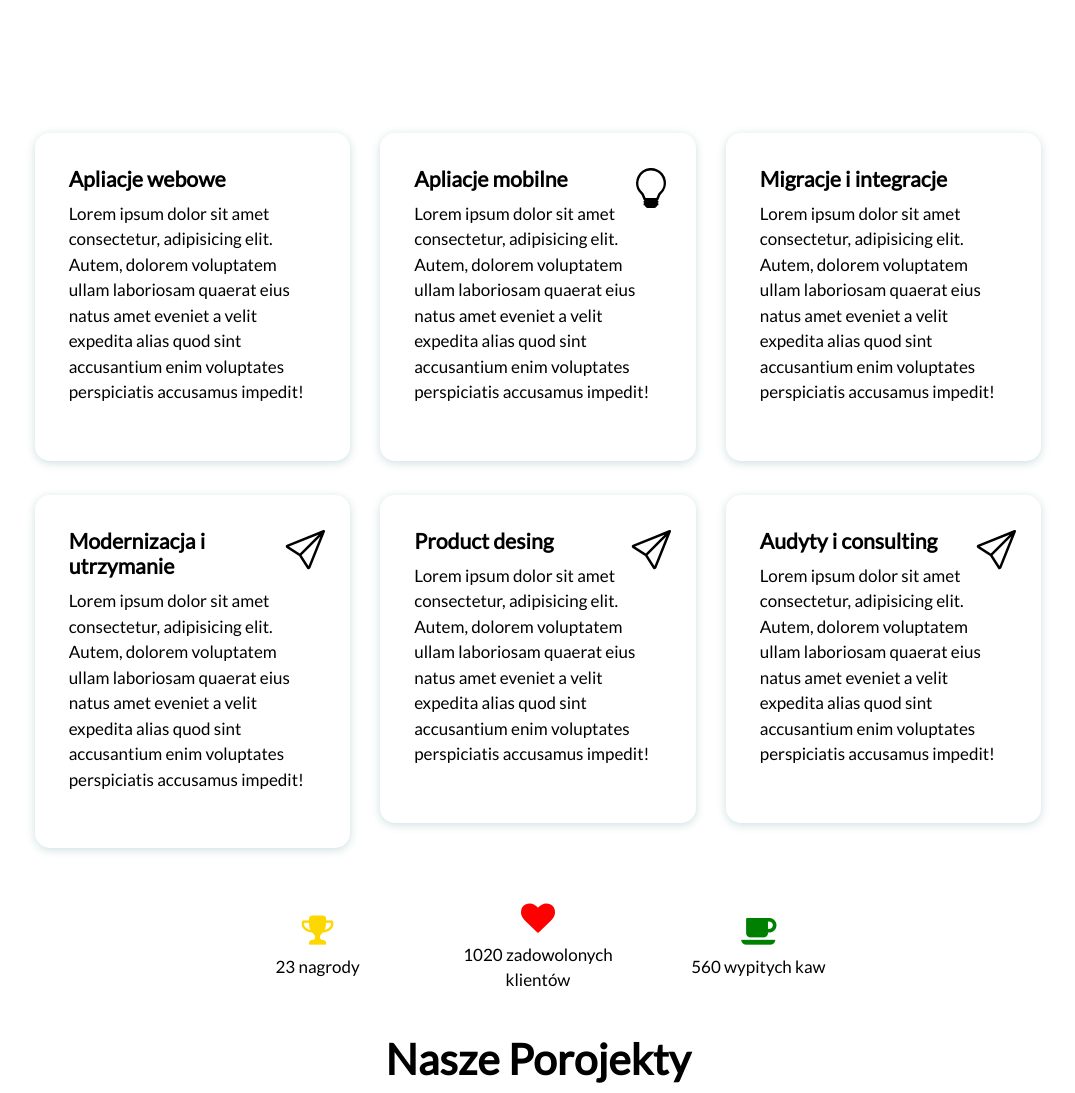
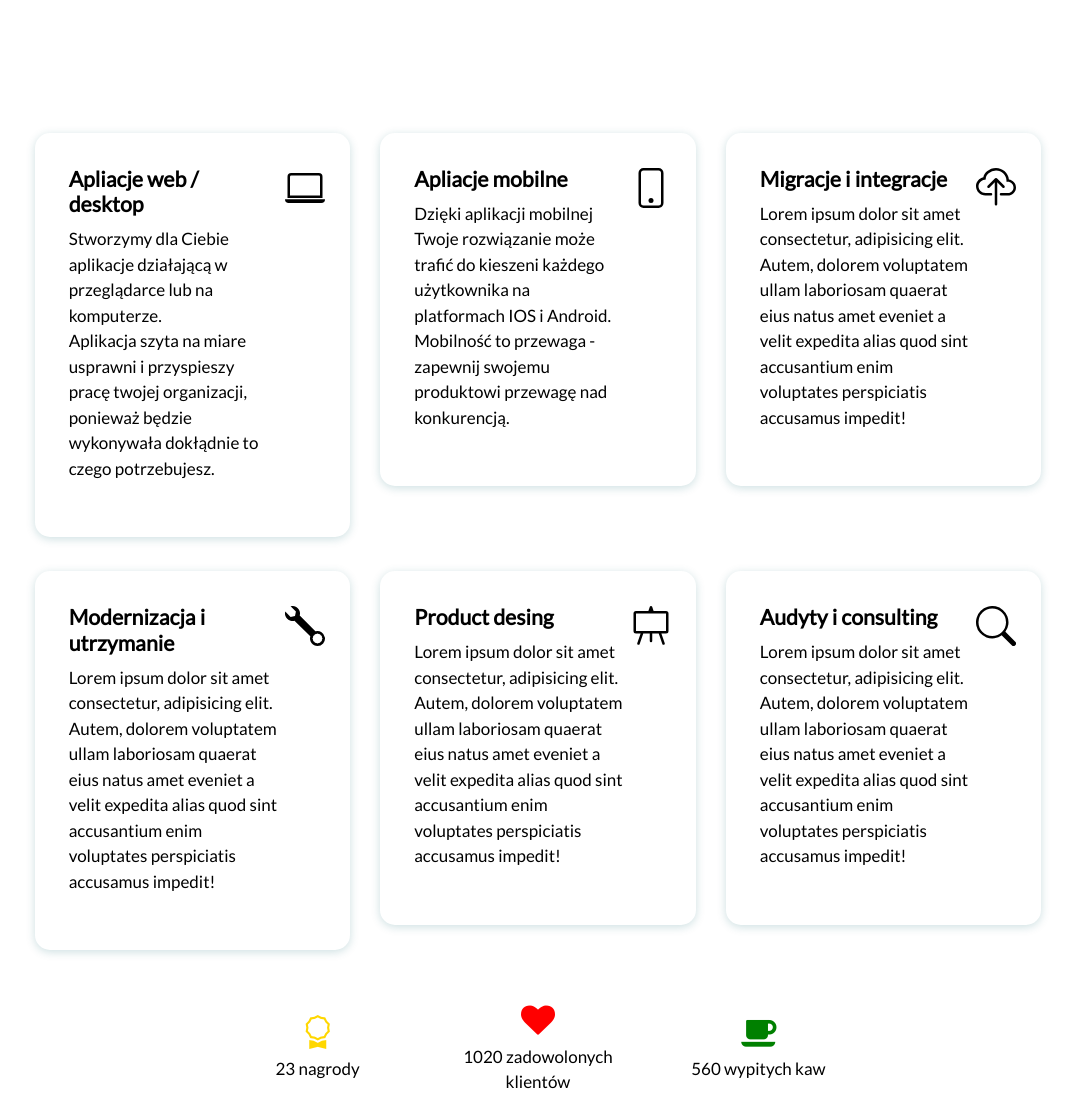
Before and after one commit to Mass-rj05/CleverTemplate, a plain HTML site: page index.html in a window 1280 px wide. Shown: the part 1024-2117 px from the top of the page, without its empty margins (102-1177 px from the left). Drawn offline with nearby package versions, Linux system fonts and the light colour scheme; a web font is replaced by a local one.

Commit message:
adding icons and first content to offer section

```diff
--- a/index.html
+++ b/index.html
@@ -31,6 +31,8 @@
     />
 
     <link rel="stylesheet" href="style/style.css" />
+
+    <script src="https://kit.fontawesome.com/5b606c9f91.js" crossorigin="anonymous"></script>
 
     <link
       href="https://fonts.googleapis.com/css?family=Open+Sans:400,700&amp;subset=latin-ext"
@@ -134,37 +136,40 @@
 
               <div class="ss col-12 col-lg-6 col-xl-4 pb-4 ">
                 <div class="box">
-                  <h5><b>Apliacje webowe</b></h5>
+                  <h5><b>Apliacje web / desktop</b></h5>
                   <p>
-                    Lorem ipsum dolor sit amet consectetur, adipisicing elit.
-                    Autem, dolorem voluptatem ullam laboriosam quaerat eius
-                    natus amet eveniet a velit expedita alias quod sint
-                    accusantium enim voluptates perspiciatis accusamus impedit!
+                    Stworzymy dla Ciebie aplikacje działającą w przeglądarce lub na komputerze.<br> Aplikacja szyta na miare usprawni i przyspieszy pracę twojej organizacji, ponieważ będzie wykonywała dokłądnie to czego potrzebujesz.
                   </p>
-
+                  <div class="box-icon">
+                    <svg
+                    xmlns="http://www.w3.org/2000/svg"
+                    width="16"
+                    height="16"
+                    fill="currentColor"
+                    class="bi bi-laptop"
+                    viewBox="0 0 16 16">
+                    <path d="M13.5 3a.5.5 0 0 1 .5.5V11H2V3.5a.5.5 0 0 1 .5-.5h11zm-11-1A1.5 1.5 0 0 0 1 3.5V12h14V3.5A1.5 1.5 0 0 0 13.5 2h-11zM0 12.5h16a1.5 1.5 0 0 1-1.5 1.5h-13A1.5 1.5 0 0 1 0 12.5z"/>
+                    </svg>
+                  </div>
                 </div>
               </div>
               <div class="ss col-12 col-lg-6 col-xl-4 pb-4">
                 <div class="box">
                   <h5><b>Apliacje mobilne</b></h5>
                   <p>
-                    Lorem ipsum dolor sit amet consectetur, adipisicing elit.
-                    Autem, dolorem voluptatem ullam laboriosam quaerat eius
-                    natus amet eveniet a velit expedita alias quod sint
-                    accusantium enim voluptates perspiciatis accusamus impedit!
+                    Dzięki aplikacji mobilnej Twoje rozwiązanie może trafić do kieszeni każdego użytkownika na platformach IOS i Android. <br>
+                    Mobilność to przewaga - zapewnij swojemu produktowi przewagę nad konkurencją.
                   </p>
                   <div class="box-icon">
                     <svg
-                      xmlns="http://www.w3.org/2000/svg"
-                      width="16"
-                      height="16"
-                      fill="currentColor"
-                      class="bi bi-lightbulb"
-                      viewBox="0 0 16 16"
-                    >
-                      <path
-                        d="M2 6a6 6 0 1 1 10.174 4.31c-.203.196-.359.4-.453.619l-.762 1.769A.5.5 0 0 1 10.5 13a.5.5 0 0 1 0 1 .5.5 0 0 1 0 1l-.224.447a1 1 0 0 1-.894.553H6.618a1 1 0 0 1-.894-.553L5.5 15a.5.5 0 0 1 0-1 .5.5 0 0 1 0-1 .5.5 0 0 1-.46-.302l-.761-1.77a1.964 1.964 0 0 0-.453-.618A5.984 5.984 0 0 1 2 6zm6-5a5 5 0 0 0-3.479 8.592c.263.254.514.564.676.941L5.83 12h4.342l.632-1.467c.162-.377.413-.687.676-.941A5 5 0 0 0 8 1z"
-                      />
+                    xmlns="http://www.w3.org/2000/svg"
+                    width="16"
+                    height="16"
+                    fill="currentColor"
+                    class="bi bi-phone"
+                    viewBox="0 0 16 16">
+                    <path d="M11 1a1 1 0 0 1 1 1v12a1 1 0 0 1-1 1H5a1 1 0 0 1-1-1V2a1 1 0 0 1 1-1h6zM5 0a2 2 0 0 0-2 2v12a2 2 0 0 0 2 2h6a2 2 0 0 0 2-2V2a2 2 0 0 0-2-2H5z"/>
+                    <path d="M8 14a1 1 0 1 0 0-2 1 1 0 0 0 0 2z"/>
                     </svg>
                   </div>
                 </div>
@@ -181,7 +186,15 @@
                     accusantium enim voluptates perspiciatis accusamus impedit!
                   </p>
                   <div class="box-icon">
-
+                      <svg xmlns="http://www.w3.org/2000/svg"
+                      width="16"
+                      height="16"
+                      fill="currentColor"
+                      class="bi bi-cloud-upload"
+                      viewBox="0 0 16 16">
+                      <path fill-rule="evenodd" d="M4.406 1.342A5.53 5.53 0 0 1 8 0c2.69 0 4.923 2 5.166 4.579C14.758 4.804 16 6.137 16 7.773 16 9.569 14.502 11 12.687 11H10a.5.5 0 0 1 0-1h2.688C13.979 10 15 8.988 15 7.773c0-1.216-1.02-2.228-2.313-2.228h-.5v-.5C12.188 2.825 10.328 1 8 1a4.53 4.53 0 0 0-2.941 1.1c-.757.652-1.153 1.438-1.153 2.055v.448l-.445.049C2.064 4.805 1 5.952 1 7.318 1 8.785 2.23 10 3.781 10H6a.5.5 0 0 1 0 1H3.781C1.708 11 0 9.366 0 7.318c0-1.763 1.266-3.223 2.942-3.593.143-.863.698-1.723 1.464-2.383z"/>
+                      <path fill-rule="evenodd" d="M7.646 4.146a.5.5 0 0 1 .708 0l3 3a.5.5 0 0 1-.708.708L8.5 5.707V14.5a.5.5 0 0 1-1 0V5.707L5.354 7.854a.5.5 0 1 1-.708-.708l3-3z"/>
+                    </svg>
                   </div>
                 </div>
               </div>
@@ -200,12 +213,9 @@
                       width="16"
                       height="16"
                       fill="currentColor"
-                      class="bi bi-send"
-                      viewBox="0 0 16 16"
-                    >
-                      <path
-                        d="M15.854.146a.5.5 0 0 1 .11.54l-5.819 14.547a.75.75 0 0 1-1.329.124l-3.178-4.995L.643 7.184a.75.75 0 0 1 .124-1.33L15.314.037a.5.5 0 0 1 .54.11ZM6.636 10.07l2.761 4.338L14.13 2.576 6.636 10.07Zm6.787-8.201L1.591 6.602l4.339 2.76 7.494-7.493Z"
-                      />
+                      class="bi bi-wrench"
+                      viewBox="0 0 16 16">
+                      <path d="M.102 2.223A3.004 3.004 0 0 0 3.78 5.897l6.341 6.252A3.003 3.003 0 0 0 13 16a3 3 0 1 0-.851-5.878L5.897 3.781A3.004 3.004 0 0 0 2.223.1l2.141 2.142L4 4l-1.757.364L.102 2.223zm13.37 9.019.528.026.287.445.445.287.026.529L15 13l-.242.471-.026.529-.445.287-.287.445-.529.026L13 15l-.471-.242-.529-.026-.287-.445-.445-.287-.026-.529L11 13l.242-.471.026-.529.445-.287.287-.445.529-.026L13 11l.471.242z"/>
                     </svg>
                   </div>
                 </div>
@@ -225,12 +235,9 @@
                       width="16"
                       height="16"
                       fill="currentColor"
-                      class="bi bi-send"
-                      viewBox="0 0 16 16"
-                    >
-                      <path
-                        d="M15.854.146a.5.5 0 0 1 .11.54l-5.819 14.547a.75.75 0 0 1-1.329.124l-3.178-4.995L.643 7.184a.75.75 0 0 1 .124-1.33L15.314.037a.5.5 0 0 1 .54.11ZM6.636 10.07l2.761 4.338L14.13 2.576 6.636 10.07Zm6.787-8.201L1.591 6.602l4.339 2.76 7.494-7.493Z"
-                      />
+                      class="bi bi-easel"
+                      viewBox="0 0 16 16">
+                      <path d="M8 0a.5.5 0 0 1 .473.337L9.046 2H14a1 1 0 0 1 1 1v7a1 1 0 0 1-1 1h-1.85l1.323 3.837a.5.5 0 1 1-.946.326L11.092 11H8.5v3a.5.5 0 0 1-1 0v-3H4.908l-1.435 4.163a.5.5 0 1 1-.946-.326L3.85 11H2a1 1 0 0 1-1-1V3a1 1 0 0 1 1-1h4.954L7.527.337A.5.5 0 0 1 8 0zM2 3v7h12V3H2z"/>
                     </svg>
                   </div>
                 </div>
@@ -250,12 +257,9 @@
                       width="16"
                       height="16"
                       fill="currentColor"
-                      class="bi bi-send"
-                      viewBox="0 0 16 16"
-                    >
-                      <path
-                        d="M15.854.146a.5.5 0 0 1 .11.54l-5.819 14.547a.75.75 0 0 1-1.329.124l-3.178-4.995L.643 7.184a.75.75 0 0 1 .124-1.33L15.314.037a.5.5 0 0 1 .54.11ZM6.636 10.07l2.761 4.338L14.13 2.576 6.636 10.07Zm6.787-8.201L1.591 6.602l4.339 2.76 7.494-7.493Z"
-                      />
+                      class="bi bi-search"
+                      viewBox="0 0 16 16">
+                      <path d="M11.742 10.344a6.5 6.5 0 1 0-1.397 1.398h-.001c.03.04.062.078.098.115l3.85 3.85a1 1 0 0 0 1.415-1.414l-3.85-3.85a1.007 1.007 0 0 0-.115-.1zM12 6.5a5.5 5.5 0 1 1-11 0 5.5 5.5 0 0 1 11 0z"/>
                     </svg>
                   </div>
                 </div>
@@ -263,7 +267,7 @@
               <div class="row statistics my-4 col-xl-8 mx-auto">
                 <div class="achiv1 col-12 col-lg-4 py-2">
                   <div class="sign sign1">
-                    <i class="icon-award"></i>
+                    <i class="bi bi-award"></i>
                   </div>
                   <div class="signconent1">23 nagrody</div>
                 </div>
--- a/style/style.css
+++ b/style/style.css
@@ -81,8 +81,6 @@ ul {
 }
 .bg-dart.scrolled {
   box-shadow: 0px 0px 20px rgb(181, 184, 184);
-
-
 }
 nav{
   opacity: 1;
@@ -91,7 +89,6 @@ nav{
     opacity: 0;
   pointer-events: none;
   transform: translateY(-100%);
-
 }
 .nav_links.scrolled {
   color: White !important;
@@ -332,6 +329,10 @@ img {
   height: 40px;
   width: 40px;
 }
+.box-icon i {
+  height: 40px;
+  width: 40px;
+}
 .separator {
   border-radius: 15px;
   width: 60px;
@@ -480,8 +481,7 @@ img {
   -ms-transition: background-color 1000ms linear;
   transition: background-color 1000ms linear;
 }
-.teammate {
-}
+
 .teammate:hover .layert {
   background-color: white;
   color: black;
@@ -646,12 +646,11 @@ img {
 }
 
 .box {
-  padding: 20px;
   transition: all 0.5s ease-in-out;
   cursor: default;
   box-shadow: 0px 2px 10px #005d6a33;
   border-radius: var(--radius);
-  padding: 2rem;
+  padding: 2rem 4rem 2rem 2rem;
   border-bottom: 5px solid transparent;
   border-right: 5px solid transparent;
   position: relative;
```
